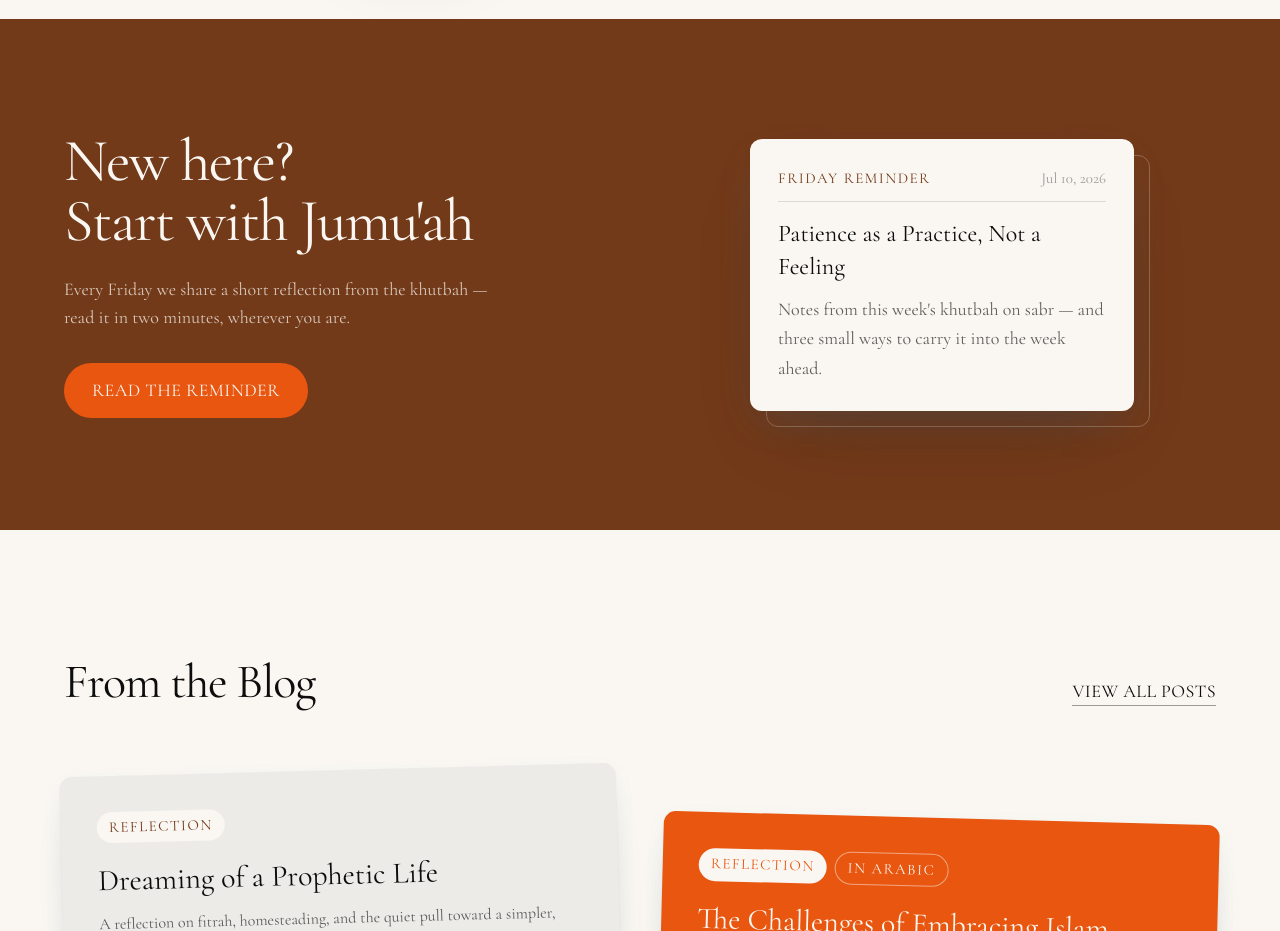
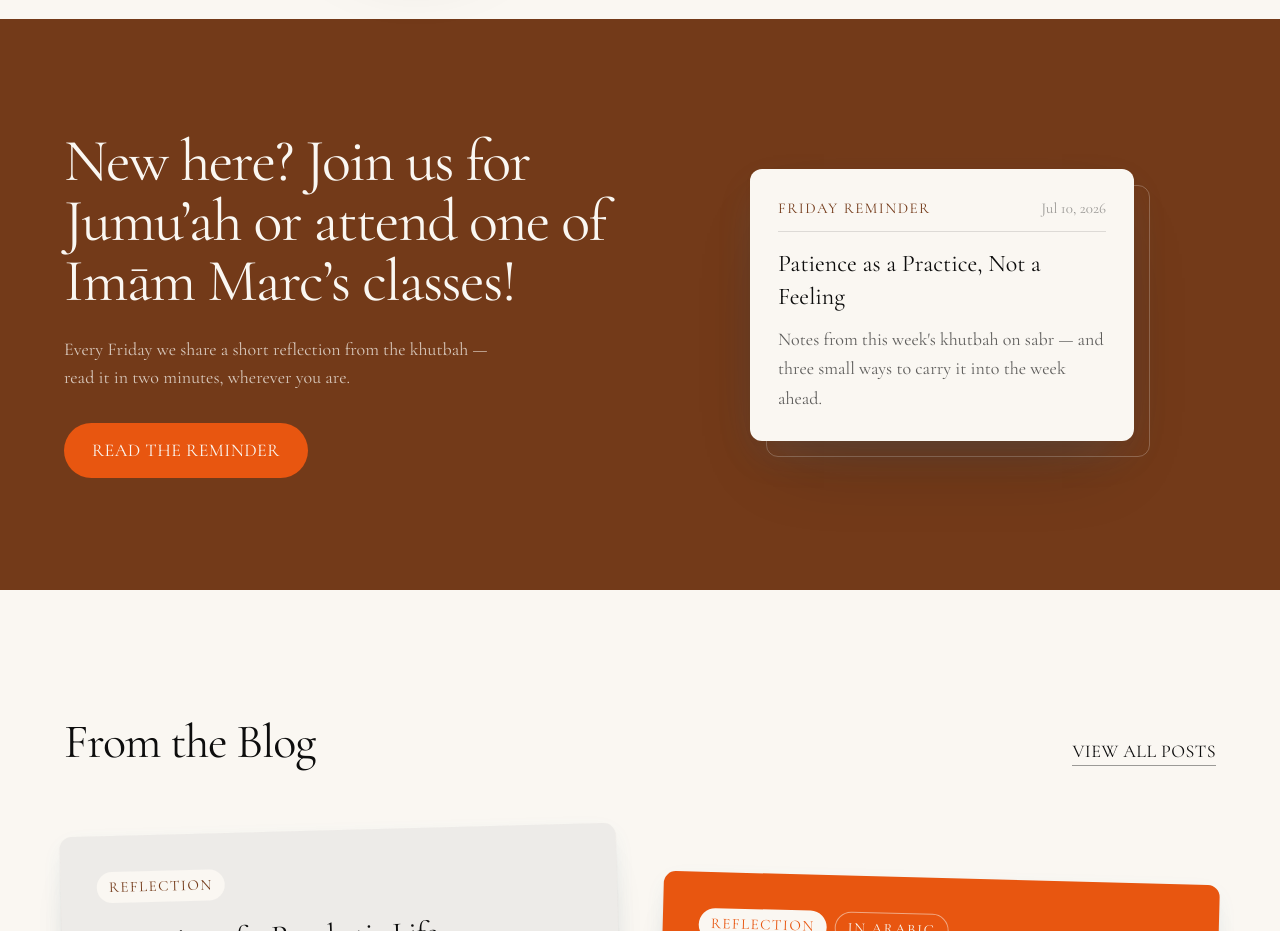
Before and after one commit to marcmanley/middleground, a website: page index.html in a window 1280 px wide. Shown: the part 2400-3331 px from the top of the page. Drawn offline with nearby package versions, Linux system fonts and the light colour scheme.

Commit message:
Updating front page

```diff
--- a/index.html
+++ b/index.html
@@ -304,7 +304,7 @@
   <div class="max-w-6xl mx-auto grid lg:grid-cols-2 gap-14 items-center">
     <div class="text-center lg:text-start">
       <h2 class="text-4xl sm:text-6xl leading-[1.05] tracking-tight">
-        New here?<br>Start with Jumu'ah
+        New here? Join us for Jumu&#8217;ah or attend one of Im&#257;m Marc&#8217;s classes!
       </h2>
       <p class="mt-6 text-cream/75 text-lg max-w-md mx-auto lg:mx-0">
         Every Friday we share a short reflection from the khutbah — read it in two minutes, wherever you are.
```
